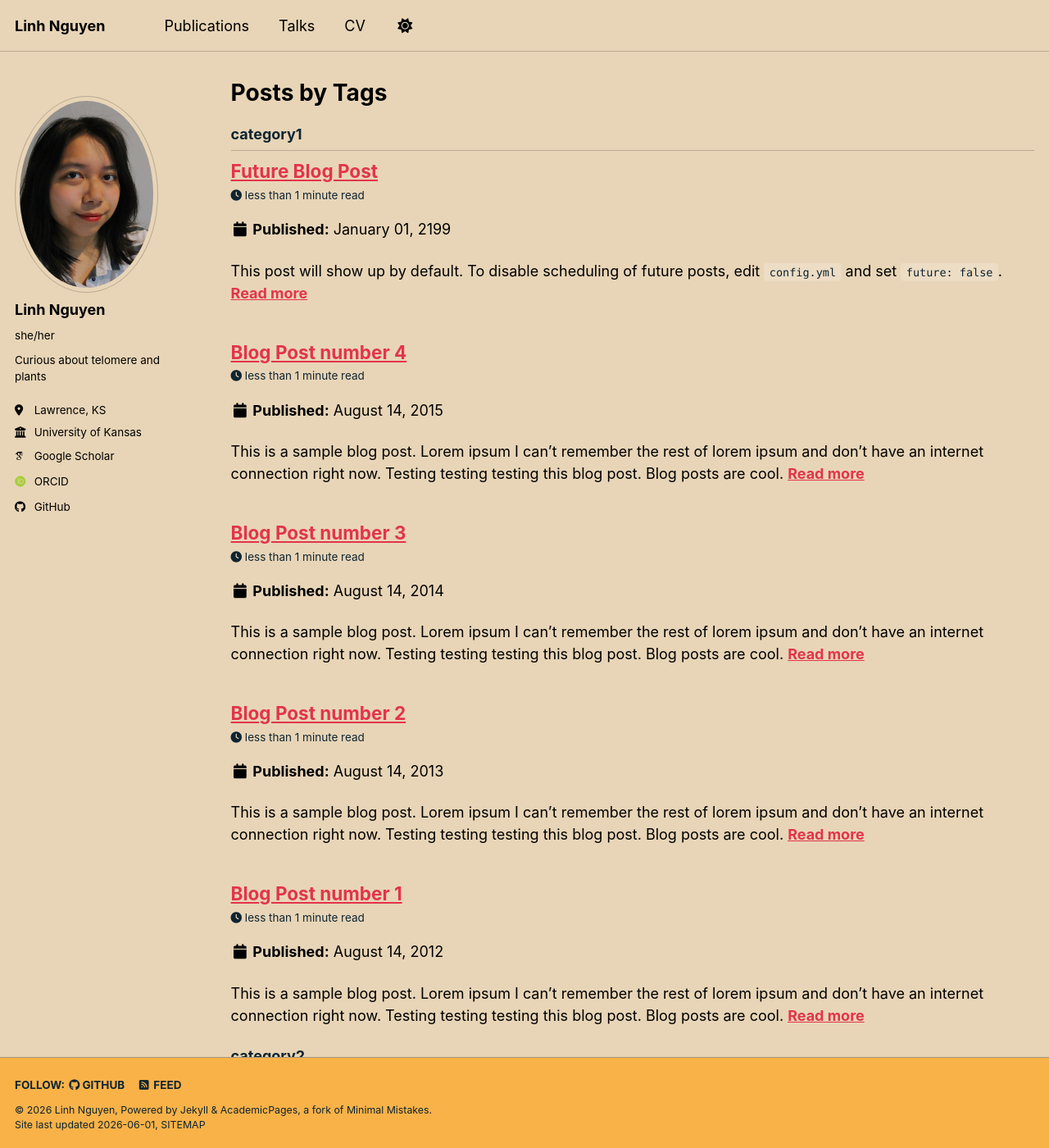
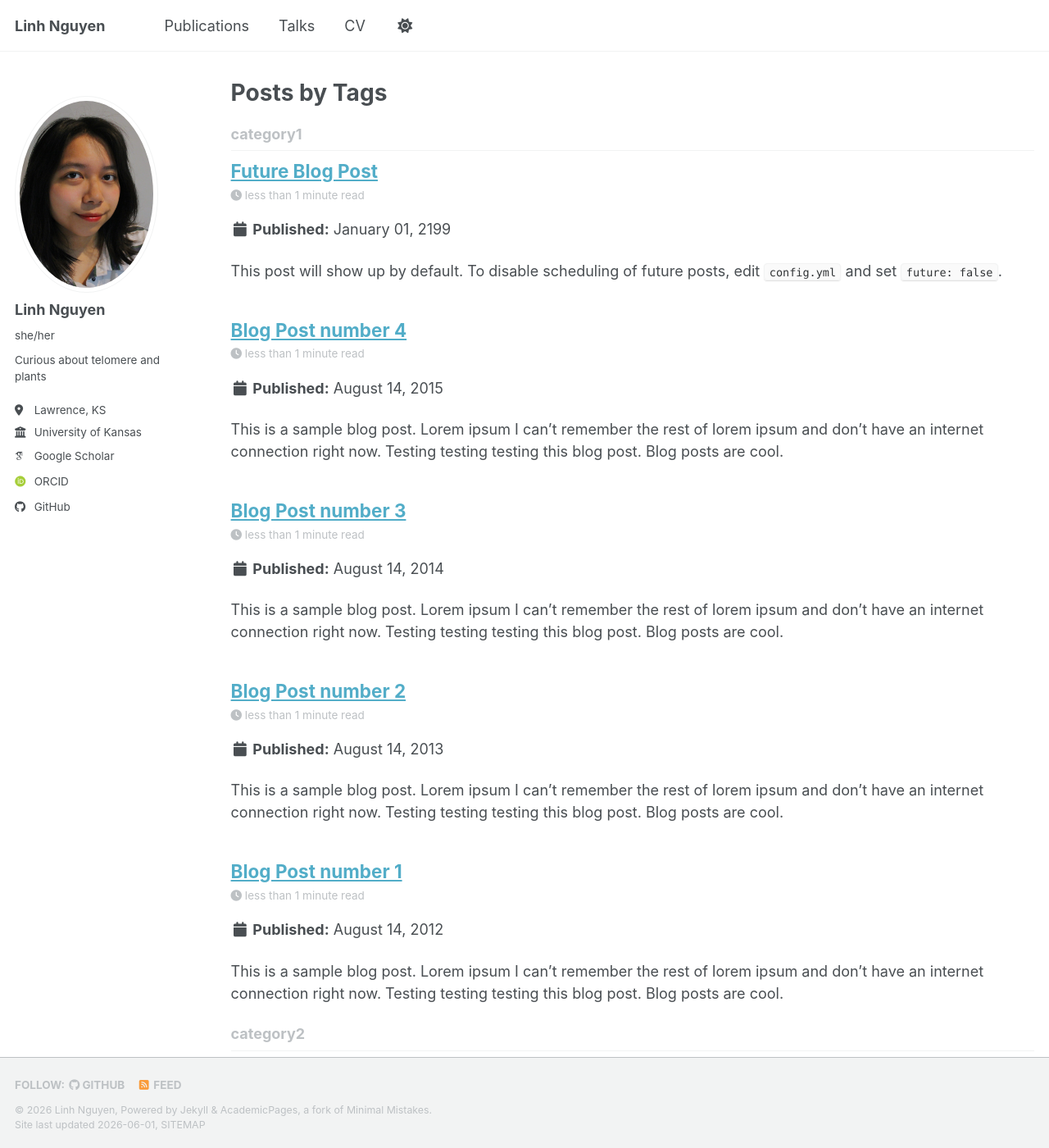
Before and after one commit to lynnnguyen1/lynnnguyen1.github.io, a Jekyll site: the page built from _pages/tag-archive.html, in a window 1280 px wide and 1400 px high. Shown: the whole window at 82% size. Built offline with Jekyll 4.4.1, drawn with Linux system fonts in a browser that asks for light colours; some web fonts are replaced; a script bundle is joined from its source files by our own code; library files that are not in the unit come from our copies; some of the changed text lies outside the part shown.

Commit message:
Update _config.yml

```diff
--- a/_config.yml
+++ b/_config.yml
@@ -8,7 +8,7 @@
 
 # Basic Site Settings
 locale                   : "en-US"
-site_theme               : "sunrise" # The available themes options are "default", "air", "sunrise", "mint", "dirt" and "contrast"
+site_theme               : "default" # The available themes options are "default", "air", "sunrise", "mint", "dirt" and "contrast"
 title                    : "Linh Nguyen"
 title_separator          : "-"
 name                     : &name "Linh Nguyen"
@@ -96,7 +96,7 @@ teaser                   :  # filename of teaser fallback teaser image placed in
 breadcrumbs              : false # true, false (default)
 words_per_minute         : 160
 future                   : true
-read_more                : "enabled" # if enabled, adds "Read more" links to excerpts
+read_more                : "disabled" # if enabled, adds "Read more" links to excerpts
 talkmap_link             : false      #change to true to add link to talkmap on talks page
 comments:
   provider               : # false (default), "disqus", "discourse", "facebook", "google-plus", "staticman", "custom"
```
